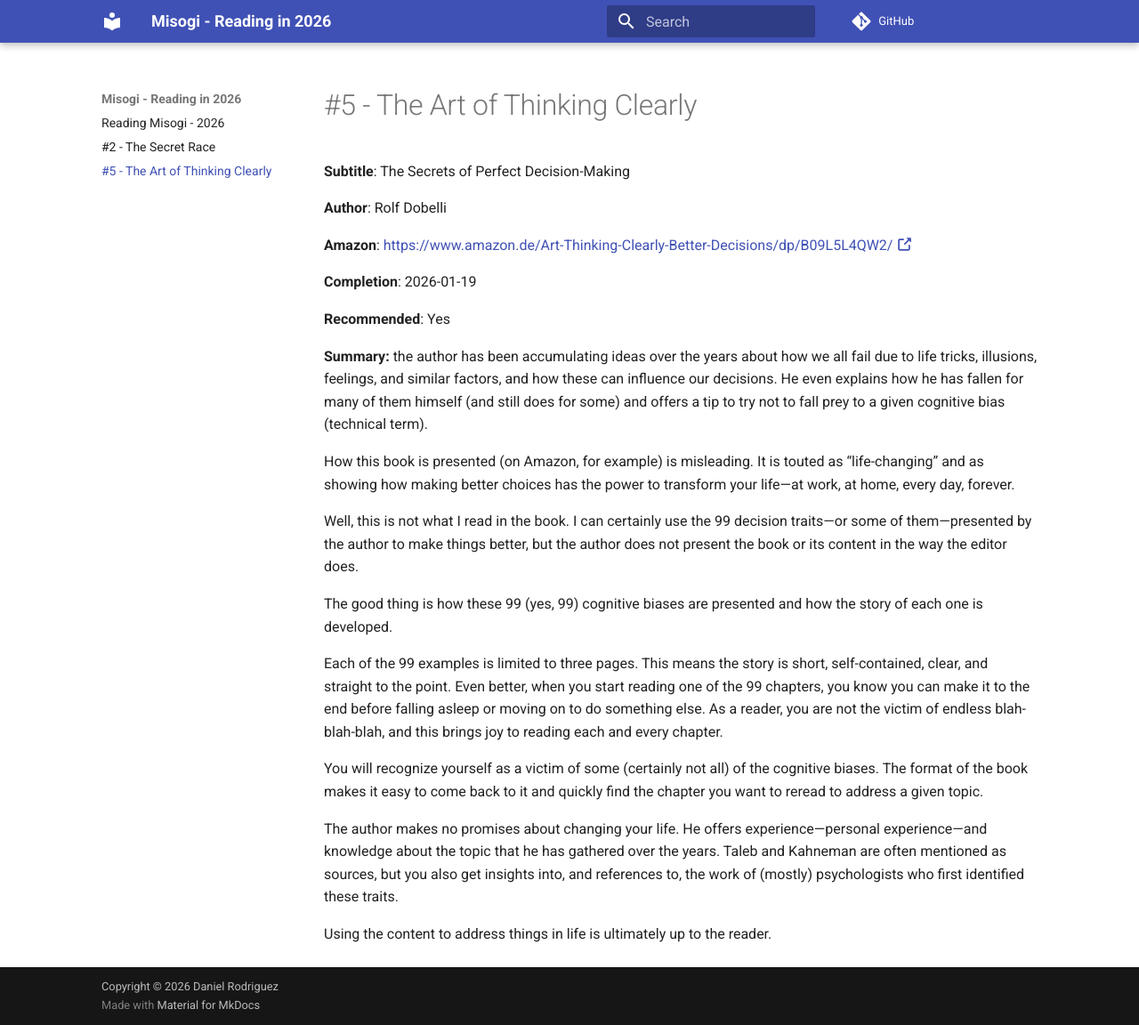
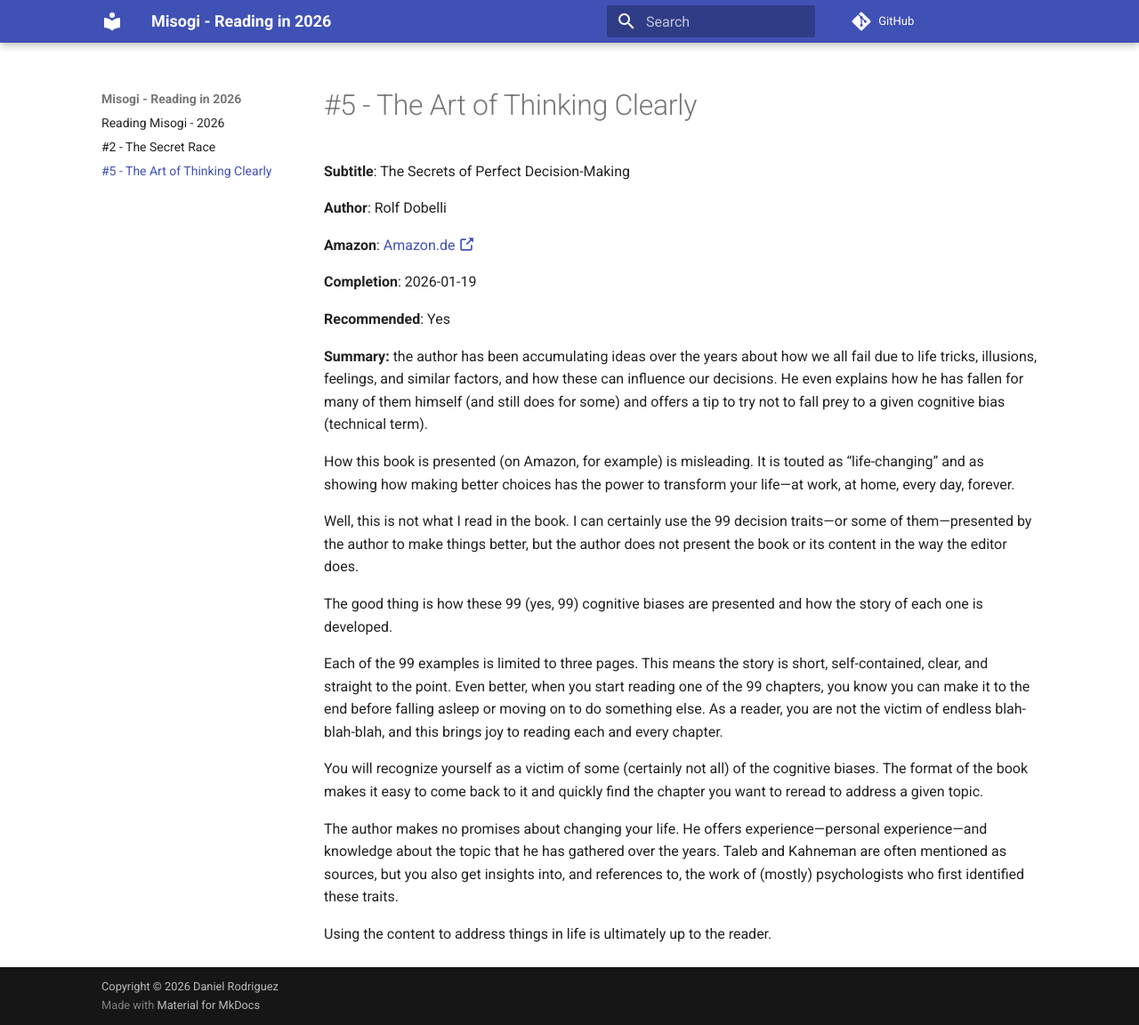
Before and after one commit to mementum/misogi-reading-2026, an MkDocs documentation site: the page built from docs/05-2026-01-19-the-art-of-thinking-clearly.md, in a window 1280 px wide and 1152 px high. Shown: the whole window at 89% size. Built offline with MkDocs 1.6.1 and Material for MkDocs 9.7.7, drawn with Linux system fonts in a browser that asks for light colours; comment, search, counter and statistics services are not loaded; some of the changed lines change nothing that is shown.

Commit message:
Changed book link style to ref link with amazon text

```diff
--- a/docs/05-2026-01-19-the-art-of-thinking-clearly.md
+++ b/docs/05-2026-01-19-the-art-of-thinking-clearly.md
@@ -4,7 +4,9 @@
 
 **Author**: Rolf Dobelli
 
-**Amazon**: [https://www.amazon.de/Art-Thinking-Clearly-Better-Decisions/dp/B09L5L4QW2/ :octicons-link-external-16:](https://www.amazon.de/Art-Thinking-Clearly-Better-Decisions/dp/B09L5L4QW2/){:target=_blank}
+**Amazon**: [Amazon.de :octicons-link-external-16:][amazon-link]{:target=_blank}
+
+[amazon-link]:https://www.amazon.de/Art-Thinking-Clearly-Better-Decisions/dp/B09L5L4QW2/
 
 **Completion**: 2026-01-19
 
```
